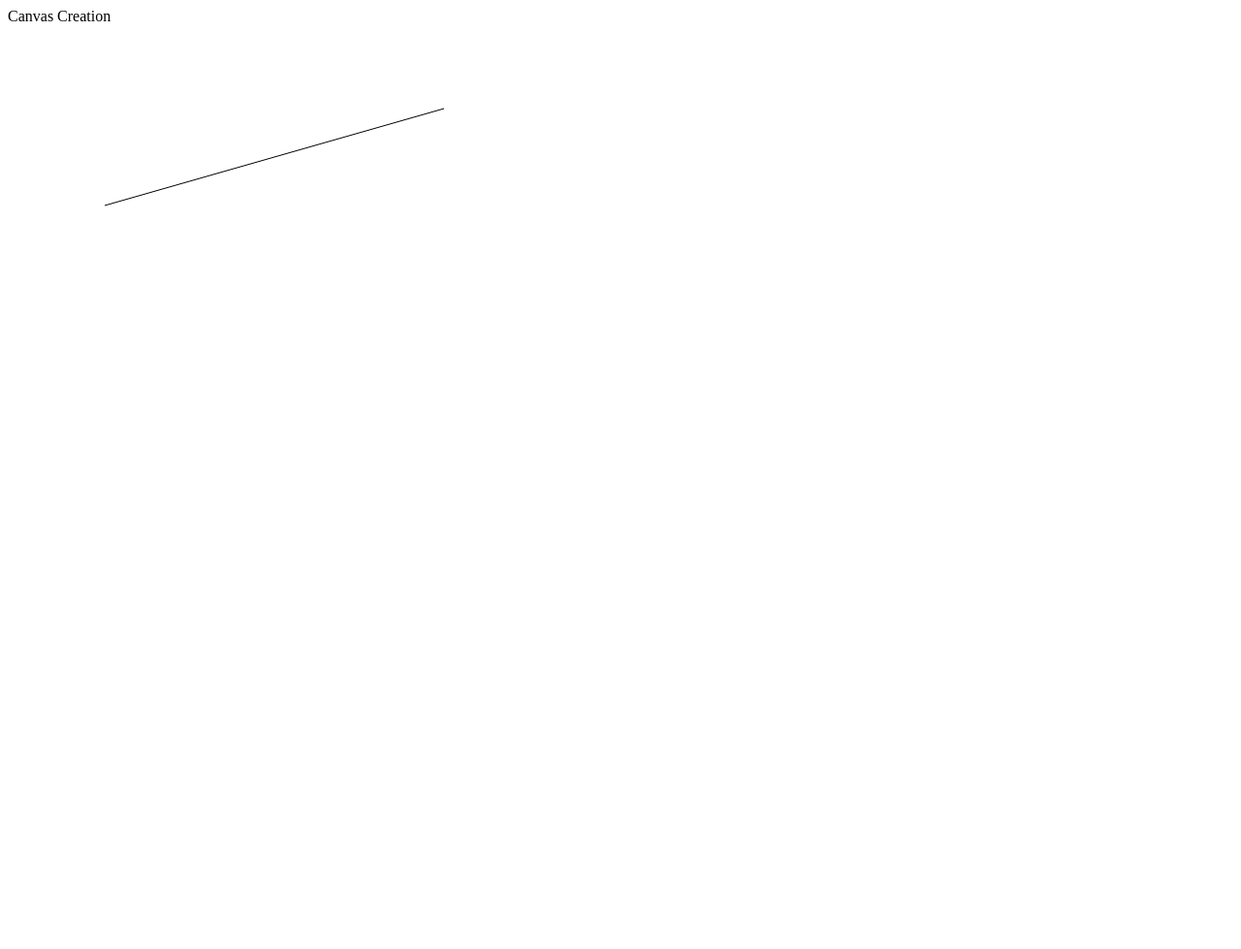
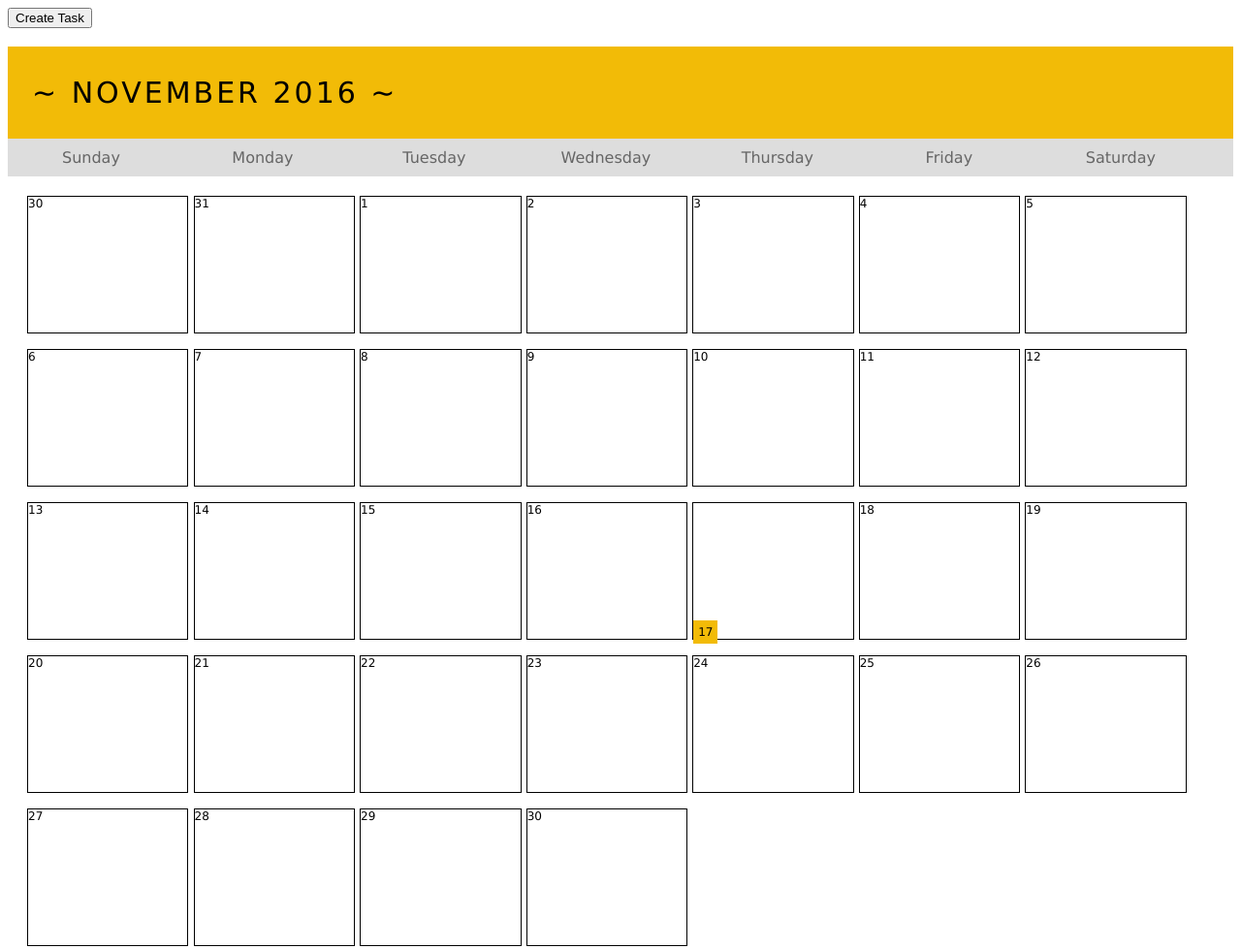
Before and after one commit to xoduchess/virplan, a plain HTML site: page UIproj/public_html/index.html in a window 1280 px wide. Shown: the whole page at 97% size. Drawn offline with Linux system fonts and the light colour scheme.

Commit message:
Merge origin/master
Conflicts:
	index.html

```diff
--- /dev/null
+++ b/UIproj/public_html/cal.css
@@ -0,0 +1,87 @@
+/*
+To change this license header, choose License Headers in Project Properties.
+To change this template file, choose Tools | Templates
+and open the template in the editor.
+*/
+/*
+    Created on : Nov 6, 2016, 4:16:31 PM
+    Author     : XoDuchess
+*/
+
+/* Add media queries for smaller screens */
+@media screen and (max-width:720px) {
+    .Weekdays li, .Days li {width: 13.1%;}
+}
+
+@media screen and (max-width: 420px) {
+    .Weekdays li, .Days li {width: 12.5%;}
+    .Days li .active {padding: 2px;}
+}
+
+@media screen and (max-width: 290px) {
+    .Weekdays li, .Days li {width: 12.2%;}
+}
+
+
+* {box-sizing:border-box;}
+ul {list-style-type: none;}
+body {font-family: Verdana,sans-serif;}
+
+.CalendarMonth {
+    padding: 30px 25px;
+    width: 100%;
+    background: #f2bb07;
+}
+
+.CalendarMonth ul {
+    margin: 0;
+    padding: 0;
+}
+
+.CalendarMonth ul li {
+    color: black;
+    font-size: 30px;
+    text-transform: uppercase;
+
+    letter-spacing: 3px;
+
+}
+
+.Weekdays {
+    margin: 0;
+    padding: 10px 0;
+    background-color: #ddd;
+}
+
+.Weekdays li {
+    display: inline-block;
+    width: 13.6%;
+    color: #666;
+    text-align: center;
+
+}
+
+.Days {
+    padding: 20px 20px;
+    background: #2efea;
+    margin: 0;
+}
+
+.Days li {
+    list-style-type: none;
+    display: inline-block;
+    width: 13.6%;
+    text-align: r;
+    margin-bottom: 16px;
+    font-size:12px;
+    //color: #777;
+    color: 494949;
+    border: 1px solid black;
+
+}
+
+.Days li .active {
+    padding: 5px;
+    background: #f2bb07;
+    color: black !important
+}
--- a/UIproj/public_html/index.html
+++ b/UIproj/public_html/index.html
@@ -9,16 +9,86 @@ and open the template in the editor.
         <title>Virtual Planner</title>
         <meta charset="UTF-8">
         <meta name="viewport" content="width=device-width, initial-scale=1.0">
+        <link rel="stylesheet" type="text/css" href="cal.css">
     </head>
     <body>
+        <div id='parent'>
+    <!--Add Task area-->
+</div>
+        <button onClick="addBox()">Create Task</button> <br><br>
+ <!--Canvas Creation-->
+        <div class="CalendarMonth">
+  <ul>
 
- <!--Canvas Creation-->
-        <div>Canvas Creation </div>
-        <br>
-        <br>
-        <canvas id= "theCanvas" width="1000" height="1000"> </canvas>
- <!-- Call Script -->
-   <script type="text/javascript" src="Canvas.js"></script>
+
+    <li>
+      ~ November
+      <span style="font-size:30px"> 2016 ~</span>
+    </li>
+  </ul>
+</div>
+
+<ul class="Weekdays">
+  <li>Sunday</li>
+  <li>Monday</li>
+  <li>Tuesday</li>
+  <li>Wednesday</li>
+  <li>Thursday</li>
+  <li>Friday</li>
+  <li>Saturday</li>
+
+</ul>
+
+<ul class="Days">
+    <li>30<br><br><br><br><br><br><br><br><br><br></li>
+    <li>31<br><br><br><br><br><br><br><br><br><br></li>
+  <li>1<br><br><br><br><br><br><br><br><br><br></li>
+  <li>2<br><br><br><br><br><br><br><br><br><br></li>
+  <li>3<br><br><br><br><br><br><br><br><br><br></li>
+  <li>4<br><br><br><br><br><br><br><br><br><br></li>
+  <li>5<br><br><br><br><br><br><br><br><br><br></li>
+  <li>6<br><br><br><br><br><br><br><br><br><br></li>
+  <li>7<br><br><br><br><br><br><br><br><br><br></li>
+  <li>8<br><br><br><br><br><br><br><br><br><br></li>
+  <li>9<br><br><br><br><br><br><br><br><br><br></li>
+  <li>10<br><br><br><br><br><br><br><br><br><br></li>
+  <li>11<br><br><br><br><br><br><br><br><br><br></li>
+  <li>12<br><br><br><br><br><br><br><br><br><br></li>
+  <li>13<br><br><br><br><br><br><br><br><br><br></li>
+  <li>14<br><br><br><br><br><br><br><br><br><br></li>
+  <li>15<br><br><br><br><br><br><br><br><br><br></li>
+  <li>16<br><br><br><br><br><br><br><br><br><br></li>
+  <li><br><br><br><br><br><br><br><br><br><span class="active">17</span></li>
+  <li>18<br><br><br><br><br><br><br><br><br><br></li>
+  <li>19<br><br><br><br><br><br><br><br><br><br></li>
+  <li>20<br><br><br><br><br><br><br><br><br><br></li>
+  <li>21<br><br><br><br><br><br><br><br><br><br></li>
+  <li>22<br><br><br><br><br><br><br><br><br><br></li>
+  <li>23<br><br><br><br><br><br><br><br><br><br></li>
+  <li>24<br><br><br><br><br><br><br><br><br><br></li>
+  <li>25<br><br><br><br><br><br><br><br><br><br></li>
+  <li>26<br><br><br><br><br><br><br><br><br><br></li>
+  <li>27<br><br><br><br><br><br><br><br><br><br></li>
+  <li>28<br><br><br><br><br><br><br><br><br><br></li>
+  <li>29<br><br><br><br><br><br><br><br><br><br></li>
+  <li>30<br><br><br><br><br><br><br><br><br><br></li>
+</ul>
+        <!--<canvas id= "theCanvas" width="1000" height="1000"> </canvas> -->
+       <!-- <script type="text/javascript" language="javascript">
+   <!--<button> Create Task </button>
+   <!--script>
+       vsr
+   function create(button) {
+       .on('click', function())
+       var textBox = document.createElement("task")
+       TheCanvas.append(textBox); }
+    document.getElementById("TheCanvas").innerHTML=s;
+
+     </script>
+    <div id= "parent">
+    </div>-->
+
+
     <!--<script>
       var canvas = document.getElementById('myCanvas');
       var context = canvas.getContext('2d');
@@ -28,87 +98,7 @@ and open the template in the editor.
       context.lineTo(450, 50);
       context.stroke();
     </script>
-        <!--<script>
-       // <!-- Selects the Element canvas by the Idea created
-       // these are labels for the days of the week
-cal_days_labels = ['Sun', 'Mon', 'Tue', 'Wed', 'Thu', 'Fri', 'Sat'];
-
-// these are human-readable month name labels, in order
-cal_months_labels = ['January', 'February', 'March', 'April',
-                     'May', 'June', 'July', 'August', 'September',
-                     'October', 'November', 'December'];
-
-// these are the days of the week for each month, in order
-cal_days_in_month = [31, 28, 31, 30, 31, 30, 31, 31, 30, 31, 30, 31];
-
-// this is the current date
-cal_current_date = new Date();
-
-function Calendar(month, year) {
-  this.month = (isNaN(month) || month == null) ? cal_current_date.getMonth() : month;
-  this.year  = (isNaN(year) || year == null) ? cal_current_date.getFullYear() : year;
-  this.html = '';
-}
-
-Calendar.prototype.generateHTML = function(){
-
-  // get first day of month
-  var firstDay = new Date(this.year, this.month, 1);
-  var startingDay = firstDay.getDay();
-
-  // find number of days in month
-  var monthLength = cal_days_in_month[this.month];
-
-  // compensate for leap year
-  if (this.month == 1) { // February only!
-    if((this.year % 4 == 0 && this.year % 100 != 0) || this.year % 400 == 0){
-      monthLength = 29;
-    }
-  }
-
-  // do the header
-  var monthName = cal_months_labels[this.month]
-  var html = '<table class="calendar-table">';
-  html += '<tr><th colspan="7">';
-  html +=  monthName + "&nbsp;" + this.year;
-  html += '</th></tr>';
-  html += '<tr class="calendar-header">';
-  for(var i = 0; i <= 6; i++ ){
-    html += '<td class="calendar-header-day">';
-    html += cal_days_labels[i];
-    html += '</td>';
-  }
-  html += '</tr><tr>';
-
-  // fill in the days
-  var day = 1;
-  // this loop is for is weeks (rows)
-  for (var i = 0; i < 9; i++) {
-    // this loop is for weekdays (cells)
-    for (var j = 0; j <= 6; j++) {
-      html += '<td class="calendar-day">';
-      if (day <= monthLength && (i > 0 || j >= startingDay)) {
-        html += day;
-        day++;
-      }
-      html += '</td>';
-    }
-    // stop making rows if we've run out of days
-    if (day > monthLength) {
-      break;
-    } else {
-      html += '</tr><tr>';
-    }
-  }
-  html += '</tr></table>';
-
-  this.html = html;
-}
-
-Calendar.prototype.getHTML = function() {
-  return this.html;
-}
-
+    //Writing to Canvas
         /*
         var canvas = document.getElementById("theCanvas");
         var ctx = canvas.getContext("2d");
```
Also changed, not shown: UIproj/public_html/theC.js (added, +166 -0 lines).
